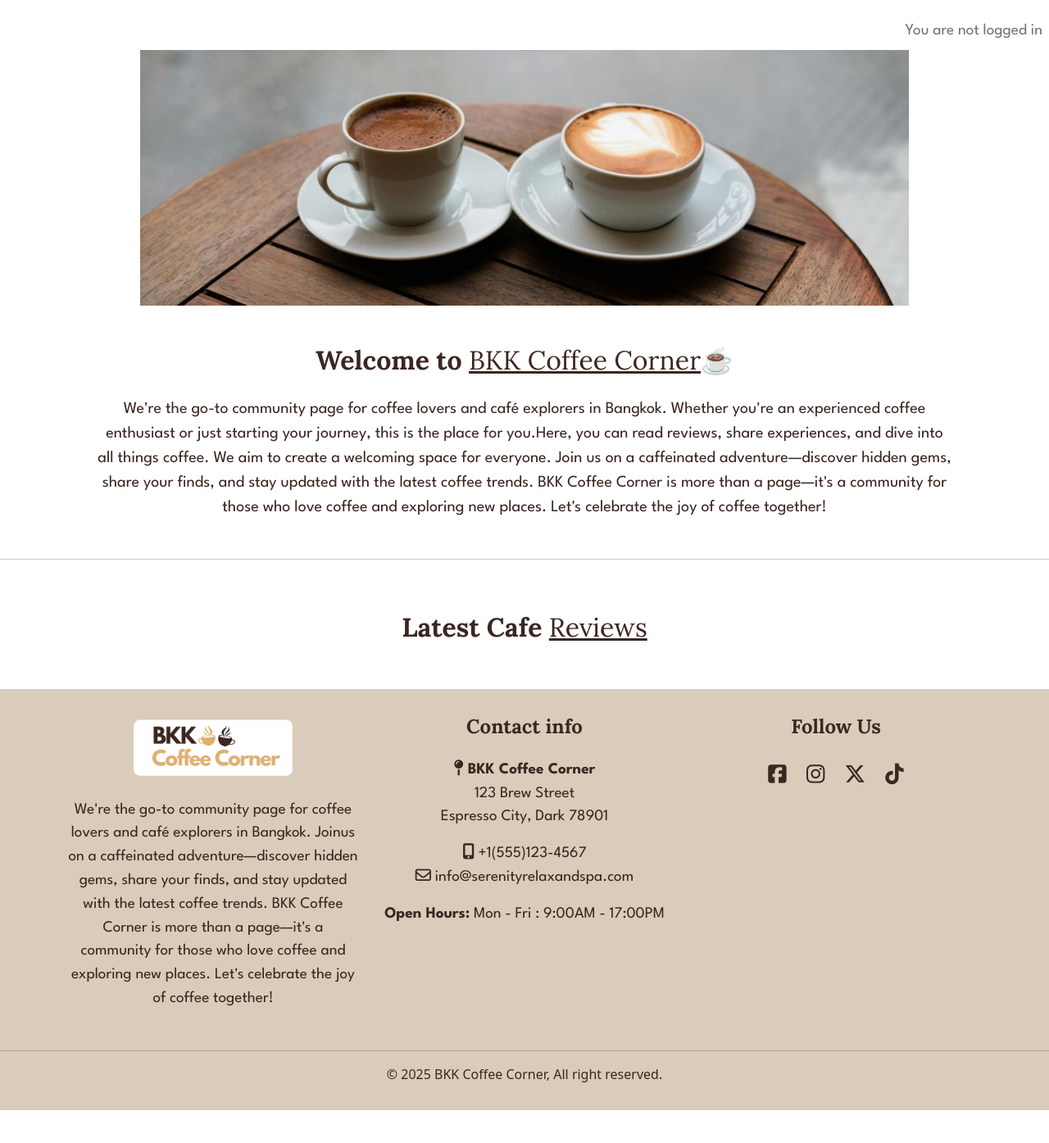
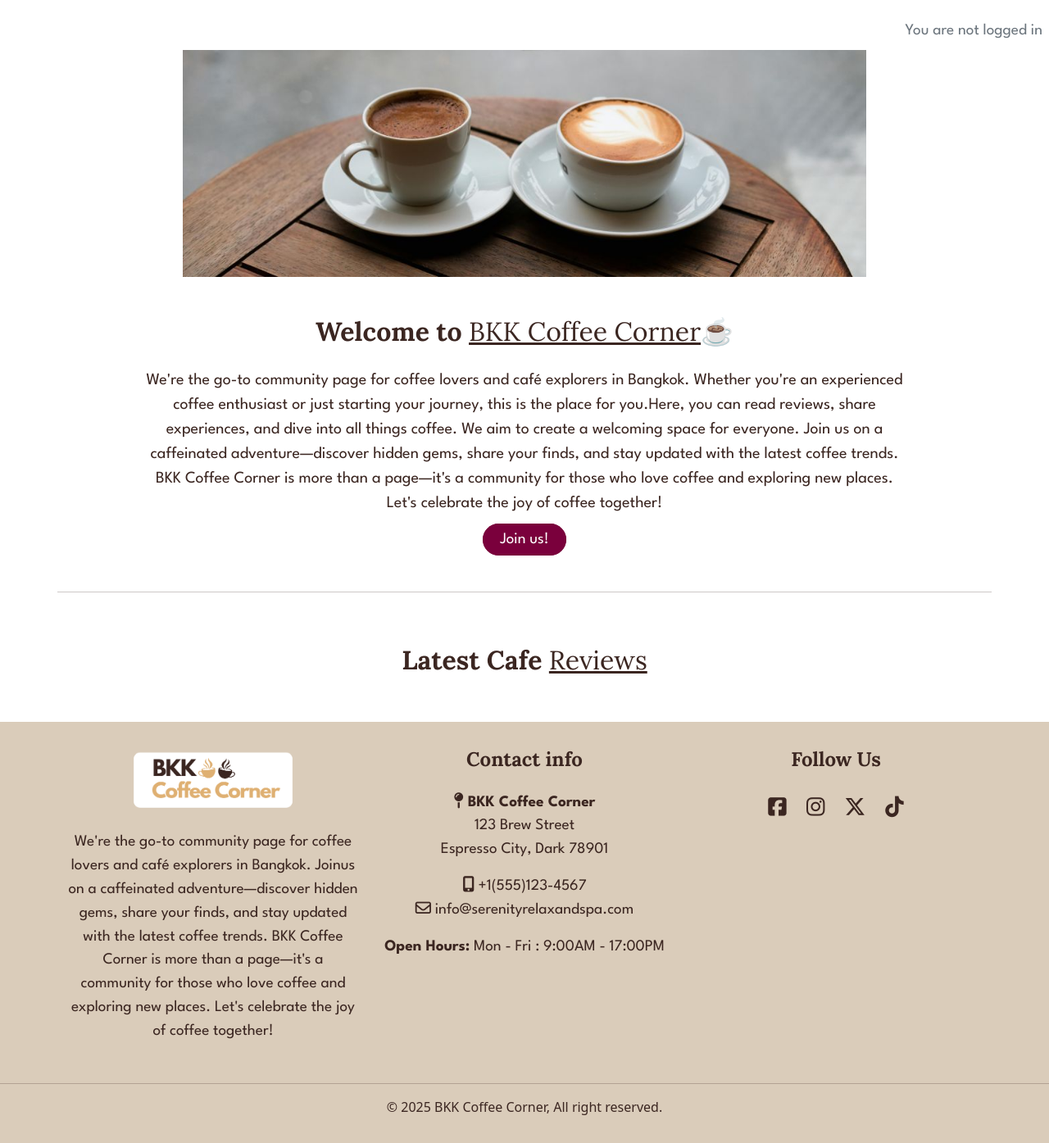
Before and after one commit to Chatlada-Nina/BKK-Coffee-Corner, a Django app: page / in a window 1280 px wide. Shown: the part 104-1499 px from the top of the page at 82% size. Before the commit the page ends 1459 px from the top, so only its background shows below. Run offline with Django 4.2, Linux system fonts and the light colour scheme; data that the repository does not hold is empty; some libraries are stand-ins or nearby versions.

Commit message:
Add call to action button to the homepage

```diff
--- a/home/templates/home/index.html
+++ b/home/templates/home/index.html
@@ -5,19 +5,20 @@
 {% block content %}
 
 <!-- index.html content starts here -->
-<div class="container-fluid">
+<div class="container">
     <div class="row justify-content-center">
         <div class="call-for-action col-md-10">
             <div class="banner text-center">
                 <img src="{% static 'images/banner.jpg' %}" alt="banner" width="90%">
             </div>
             <div class="description text-center my-5">
-            <h2 class="main-text mb-4">Welcome to <span class="fw-light text-decoration-underline">BKK Coffee Corner</span>☕</h2>
-            <p class="sub-text fs-5">
+                <h2 class="main-text mb-4">Welcome to <span class="fw-light text-decoration-underline">BKK Coffee Corner</span>☕</h2>
+                <p class="sub-text fs-5">
                 We're the go-to community page for coffee lovers and café explorers in Bangkok. Whether you're an experienced coffee enthusiast or just starting your journey, this is the place for you.Here, you can read reviews, share experiences, and dive into all things coffee. We aim to create a welcoming space for everyone.
                 Join us on a caffeinated adventure—discover hidden gems, share your finds, and stay updated with the latest coffee trends. BKK Coffee Corner is more than a page—it's a community for those who love coffee and exploring new places. Let's celebrate the joy of coffee together!
-            </p>
-        </div>
+                </p>
+                <a href="{% url 'account_signup' %}" class="submit-btn">Join us!</a>
+            </div>
         </div> <hr>
         <!-- Post all Cafes section -->
         <div id="reviews" class="row">
--- a/static/css/style.css
+++ b/static/css/style.css
@@ -87,6 +87,7 @@ body {
     color: var(--button-text-color);
     border-radius: 20px;
     padding: 10px 20px;
+    text-decoration: none;
 }
 .page-link:hover, submit-btn:hover {
     border: 1px solid var(--button-hover-color);
```
Also changed, not shown: 1 other file.
